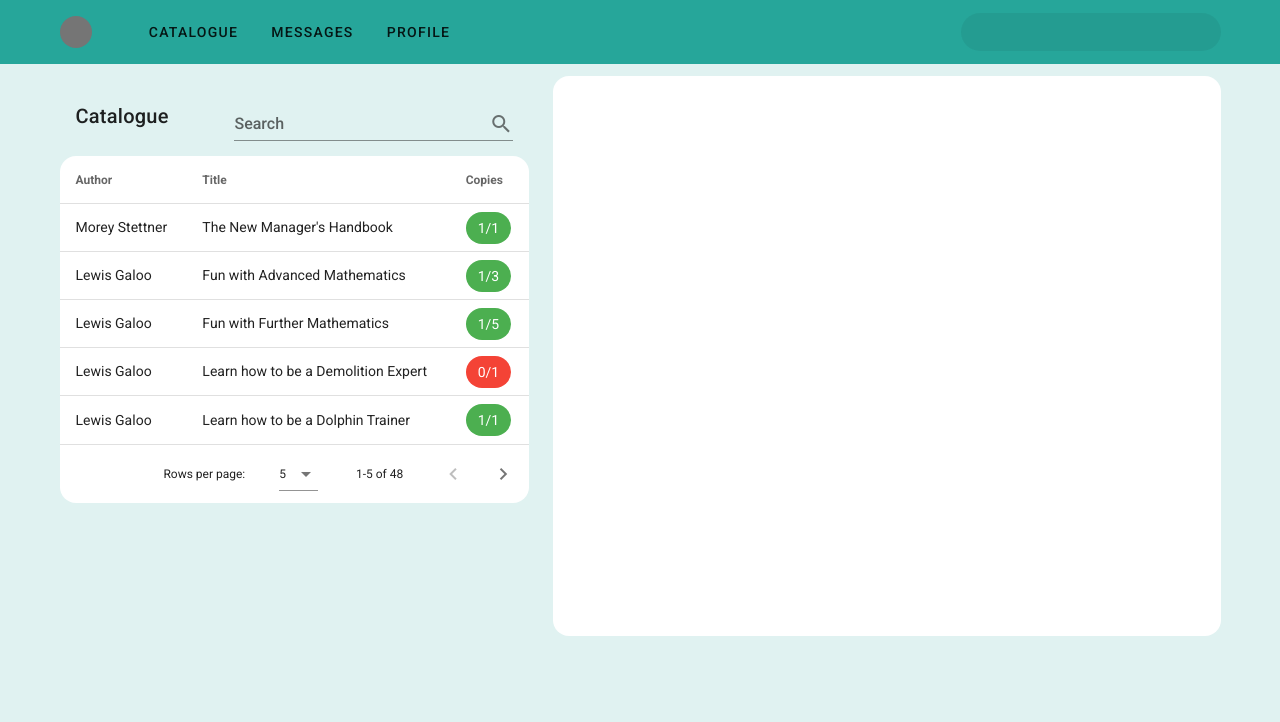
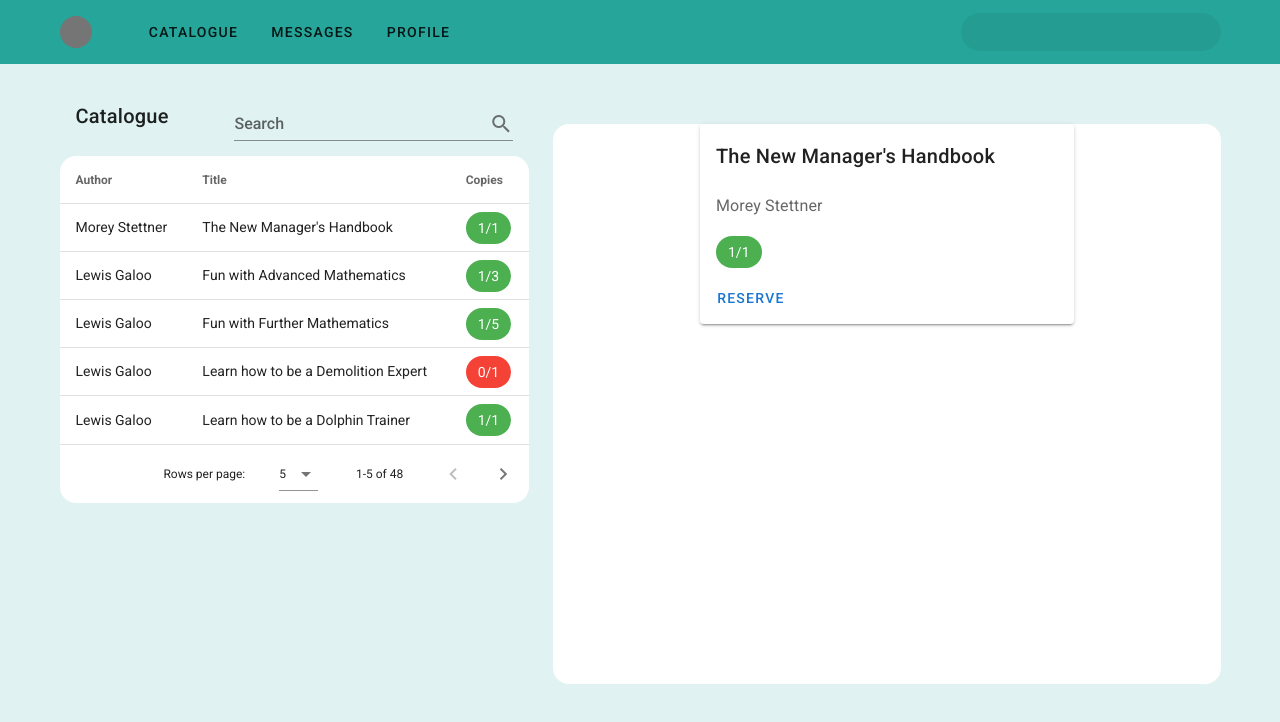
Before and after one commit to CorndelWithSoftwire/bookish-js, a Vue app in the folder bookify/: page / in a window 1280 px wide. Shown: the top 722 px of the page. Built offline with nearby package versions, Linux system fonts and the light colour scheme.

Commit message:
Selected Book card

```diff
--- a/bookify/src/App.vue
+++ b/bookify/src/App.vue
@@ -55,7 +55,26 @@
 
           <v-col>
             <v-sheet min-height="70vh" rounded="xl">
-              <!--  -->
+              <v-card :loading="loading" class="mx-auto my-12" max-width="374">
+                <v-card-title>{{ selectedBook.title }}</v-card-title>
+                <v-card-text>
+                  <v-row align="center" class="mx-0">
+                    <div class="my-4 text-subtitle-1">
+                      {{ selectedBook.author }}
+                    </div>
+                  </v-row>
+                  <v-row align="center" class="mx-0">
+                    <v-chip :color=selectedAvailableColor dark>
+                      {{ selectedBook.available + "/" + selectedBook.copies }}
+                    </v-chip>
+                  </v-row>
+                </v-card-text>
+                <v-card-actions>
+                  <v-btn color="primary" text @click="reserve">
+                    Reserve
+                  </v-btn>
+                </v-card-actions>
+              </v-card>
             </v-sheet>
           </v-col>
         </v-row>
@@ -72,7 +91,7 @@ export default {
   components: {},
 
   data: () => ({
-    search: '',
+    search: "",
     headers: [
       {
         text: "Author",
@@ -84,6 +103,7 @@ export default {
       { text: "Copies", value: "copies", sortable: false },
     ],
     bookList: mockData,
+    selectedBook: mockData[0],
     links: ["Catalogue", "Messages", "Profile"],
   }),
   methods: {
@@ -91,6 +111,12 @@ export default {
       return item.available > 0 ? "green" : "red";
     },
   },
+  computed: {
+    selectedAvailableColor() {
+      debugger;
+      return this.getCopiesColor(this.selectedBook);
+    }
+  }
 };
 
 let mockData = [
```
